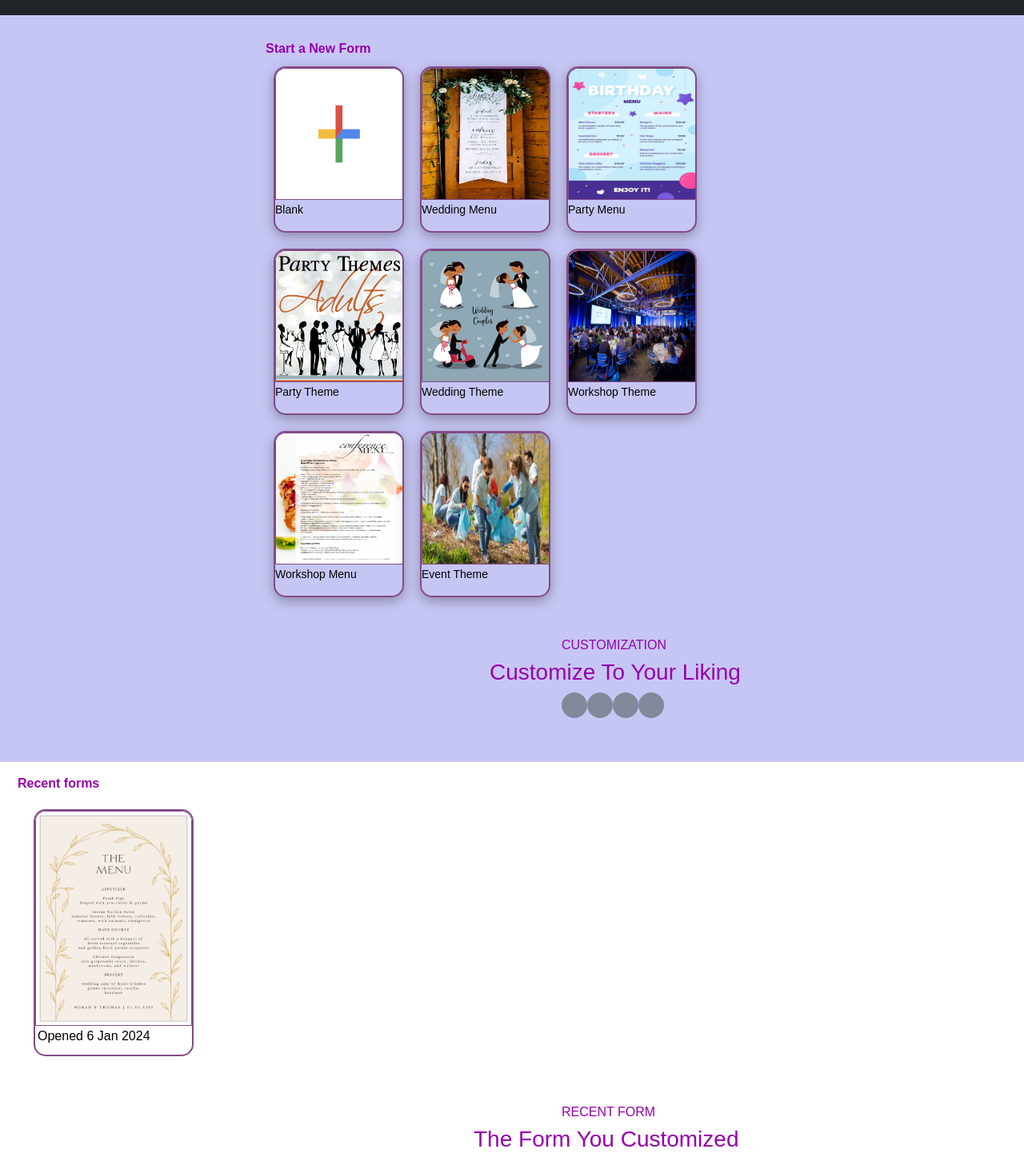
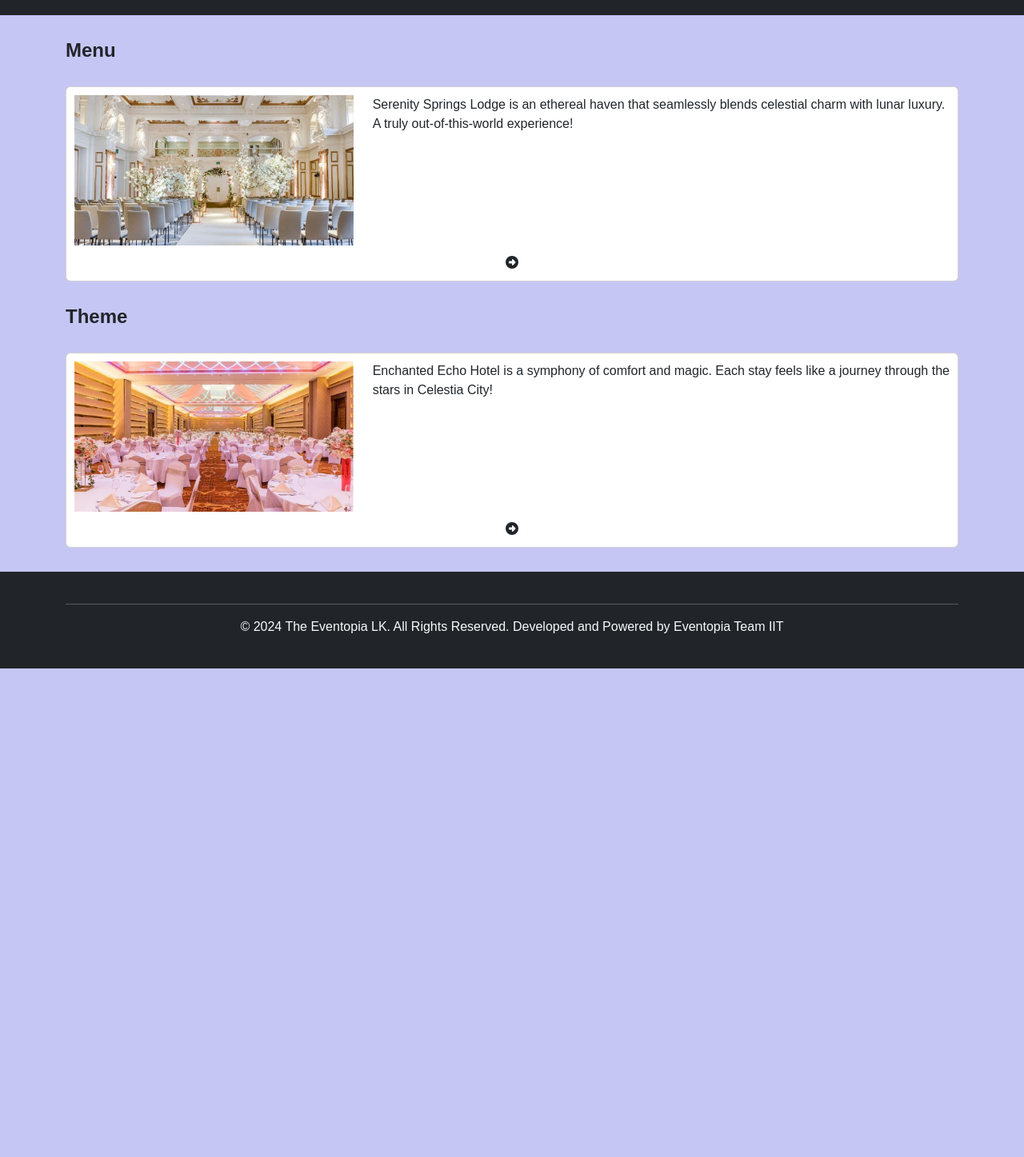
Before and after one commit to hirushifernando/Eventopia, a React (Create React App) app in the folder front-end/: page /customize in a window 1280 px wide. Shown: the part 41-1488 px from the top of the page at 80% size. After the commit the page ends 877 px from the top, so only its background shows below. Built offline with nearby package versions, Linux system fonts and the light colour scheme.

Commit message:
Add new components

```diff
--- a/front-end/package.json
+++ b/front-end/package.json
@@ -34,6 +34,7 @@
     "react-transition-group": "^4.4.5",
     "react-uuid": "^2.0.0",
     "styled-components": "^6.1.8",
+    "uuid": "^9.0.1",
     "web-vitals": "^2.1.4"
   },
   "scripts": {
--- a/front-end/src/pages/Customize.js
+++ b/front-end/src/pages/Customize.js
@@ -1,122 +1,77 @@
-import React from 'react';
-import { Spinner,Container, Row, Col, Image, Button, FormControl } from 'react-bootstrap';
+import React, { useState } from 'react';
+import { Container, Card, Row, Col } from 'react-bootstrap';
 import 'bootstrap/dist/css/bootstrap.min.css';
 import NavComp from '../components/NavComp';
-import "./template.css";
-import blank from "../images/Start-New-Form.png";
-import wedding from "../images/p1.jpg";
-import party from "../images/p2.jpg";
-import partyT from "../images/p4.jpg";
-import weddingT from "../images/p5.png";
-import workshopT from "../images/p5.jpg";
-import workshopM from "../images/p6.jpg";
-import eventT from "../images/p7.jpg";
-import uuid from "react-uuid";
-import { useNavigate } from 'react-router-dom';
-import doc_image from "../images/p3.jpg";
 import ShortFooter from '../components/ShortFooter';
+import { FontAwesomeIcon } from '@fortawesome/react-fontawesome';
+import { faMapMarkerAlt, faPhone, faArrowAltCircleRight, faTimesCircle, faMailBulk } from '@fortawesome/free-solid-svg-icons';
+import './customize.css'
+
+const topic = [
+  {
+    name: 'Menu',
+    description: 'Serenity Springs Lodge is an ethereal haven that seamlessly blends celestial charm with lunar luxury. A truly out-of-this-world experience!',
+    image: '/directory1.jpg',
+    link:''
+  },
+  {
+    name: 'Theme',
+    description: 'Enchanted Echo Hotel is a symphony of comfort and magic. Each stay feels like a journey through the stars in Celestia City!',
+    image: '/directory2.jpg',
+    link:''
+  },
+];
 
 function Template() {
-    const navigate = useNavigate();
-
-    const createForm = () => {
-        const id_ = uuid();
-        navigate("/form/" + id_);
+    const [selectedTopic, setSelectedTopic] = useState(null);
+    const selectTopic = (topic) => {
+        setSelectedTopic(topic);
       };
-
+      const clearSelectedTopic = () => {
+        setSelectedTopic(null);
+      };
   return (
-        <div style={{backgroundColor: 'white'}}>
+    <div style={{ backgroundColor: '#c6c6f5' }}>
       <NavComp />
-
       <Container fluid className="template_section">
-                <Row className="justify-content-center">
-                    <Col xs={12} sm={12} md={10} lg={8} xl={6}>
-                        <div className='template_top'>
-                            <div className='template_left'>
-                                <span style={{ fontSize: "16px", color: "#9500AB", fontWeight: "bold" }}>Start a New Form</span>
-                            </div>
-                        </div>
-                        <div className='template_body'>
-                            <div className='card' onClick={createForm}>
-                                <img src={blank} alt='Blank Form' className='card_image' />
-                                <p className='card_title'>Blank</p>
-                            </div>
-                            <div className='card' onClick={createForm}>
-                                <img src={wedding} alt='Wedding Menu Form' className='card_image' />
-                                <p className='card_title'>Wedding Menu</p>
-                            </div>
-                            <div className='card' onClick={createForm}>
-                                <img src={party} alt='Party Menu Form' className='card_image' />
-                                <p className='card_title'>Party Menu</p>
-                            </div>
-                            <div className='card' onClick={createForm}>
-                                <img src={partyT} alt='Party Theme Form' className='card_image' />
-                                <p className='card_title'>Party Theme</p>
-                            </div>
-                            <div className='card' onClick={createForm}>
-                                <img src={weddingT} alt='Wedding Theme Form' className='card_image' />
-                                <p className='card_title'>Wedding Theme</p>
-                            </div>
-                            <div className='card' onClick={createForm}>
-                                <img src={workshopT} alt='Workshop Theme Form' className='card_image' />
-                                <p className='card_title'>Workshop Theme</p>
-                            </div>
-                            <div className='card' onClick={createForm}>
-                                <img src={workshopM} alt='Workshop Theme Form' className='card_image' />
-                                <p className='card_title'>Workshop Menu</p>
-                            </div>
-                            <div className='card' onClick={createForm}>
-                                <img src={eventT} alt='Event Theme Form' className='card_image' />
-                                <p className='card_title'>Event Theme</p>
-                            </div>
-                        </div>
+        {topic.map((topic, index) => (
+          <Container key={index} style={{ marginTop: '30px' }}>
+            <h4 style={{ marginBottom: '30px' }}><b>{topic.name}</b></h4>
+            <Card style={{ width: '100%', backgroundColor: 'white', padding: '10px' }}>
+              <Row>
+                <Col xs={12} md={4}>
+                  {/* Image */}
+                  <img src={topic.image} alt={topic.name} style={{ width: '100%' }} />
+                </Col>
+                <Col xs={12} md={8}>
+                  {/* Paragraph */}
+                  <p>{topic.description}</p>
                 </Col>
               </Row>
-                <div className="text-row" style={{ marginTop: '40px', color: '#9500AB',paddingLeft:"690px" }}>
-                <h6>CUSTOMIZATION</h6>
+              <div style={{ textAlign: 'center', marginTop: '10px' }}>
+                <FontAwesomeIcon
+                    icon={faArrowAltCircleRight}
+                    style={{ cursor: 'pointer' }}
+                    onClick={() => selectTopic(topic)}
+                    />
              </div>
-                <div className="text-row" style={{ color: '#9500AB' ,paddingLeft:"600px" }}>
-                <h3>Customize To Your Liking</h3>
+            </Card>
+          </Container>
+        ))}
+        {selectedTopic && (
+                  <Card style={{ marginTop: '20px', border: '2px solid #a600a6', width: '100%', backgroundColor: '#ffeeaa' }}>
+                    <Card.Body>
+                      <p></p>
+                      <div style={{ textAlign: 'center', marginTop: '10px' }}>
+                        <FontAwesomeIcon
+                          icon={faTimesCircle}
+                          style={{ cursor: 'pointer', color: 'red', fontSize: '24px' }}
+                          onClick={clearSelectedTopic}
+                        />
                       </div>
-                <div className="flower-vines" style={{ paddingBottom: '10px', paddingLeft:"690px"}}>
-                    <Spinner animation="grow" variant="secondary" />
-                    <Spinner animation="grow" variant="secondary" />
-                    <Spinner animation="grow" variant="secondary" />
-                    <Spinner animation="grow" variant="secondary" />
-                </div>
-            </Container>
-            <Container fluid className="header" style={{ backgroundColor: 'white', color: 'white' }}>
-                <div className='main_body'>
-                    <div className="mainbody_top">
-                        <div className="mainbody_top_left" style={{ fontSize: "16px", fontWeight: "bold", color: '#9500AB' }}>
-                            Recent forms
-                        </div>
-                    </div>
-                    <div className="mainbody_doc">
-                        <div className='doc_card' onClick={() => navigate("/recent-doc")}>
-                            <img src={doc_image} alt='Your Document' className='doc_image' />
-                            <div className='doc_card_content' style={{color: '#000000'}}>
-                                <h6>Opened 6 Jan 2024</h6>
-                                <div className='doc_content' style={{ fontSize: "12px", color: "black" }}>
-                                    <div className='content_left'>
-                                    </div>
-                                </div>
-                            </div>
-                        </div>
-                    </div>
-                </div>
-                <div className="text-row" style={{ marginTop: '40px', color: '#9500AB',paddingLeft:"690px" }}>
-              <h6>RECENT FORM</h6>
-            </div>
-            <div className="text-row" style={{ color: '#9500AB' ,paddingLeft:"580px" }}>
-              <h3>The Form You Customized</h3>
-            </div>
-                <div className="flower-vines" style={{ paddingBottom: '20px', paddingLeft:"690px" }}>
-                    <Spinner animation="grow" variant="secondary" />
-                    <Spinner animation="grow" variant="secondary" />
-                    <Spinner animation="grow" variant="secondary" />
-                    <Spinner animation="grow" variant="secondary" />
-                </div>
+                    </Card.Body>
+                  </Card>
+                )}
       </Container>
       <ShortFooter />
     </div>
--- a/front-end/src/pages/Dashboard.js
+++ b/front-end/src/pages/Dashboard.js
@@ -1,5 +1,4 @@
 import React, { useState } from 'react';
-
 import NavComp from '../components/NavComp';
 import { Container, Button, Card  } from 'react-bootstrap'; // Imported Button from react-bootstrap
 import ListGroup from 'react-bootstrap/ListGroup';
@@ -151,10 +150,13 @@ const handleAddTask = async () => {
           </Card>
           </div>
           <div style={{ marginRight: '20px'}}>
-            <Card style={{ width: '250px', backgroundColor:'white', height:'80px', padding:'10px' }}>
+            <Card style={{ width: '260px', backgroundColor:'white', height:'80px', padding:'10px' }}>
               {/* Clock component placed inside the Card */}
               <Clock />
               {/* Additional content for the Card can be added here */}
+            </Card>
+            <Card>
+
             </Card>
           </div>
           <Card style={{ width: '900px', backgroundColor:'white', height:'320px' }}>
--- /dev/null
+++ b/front-end/src/pages/customize.css
@@ -0,0 +1,7 @@
+body {
+    font-family: Arial, sans-serif;
+    background-color: #c6c6f5;
+    margin: 0;
+    padding: 0;
+    overflow-y: scroll;
+}
--- a/front-end/src/pages/template.css
+++ /dev/null
@@ -1,138 +0,0 @@
-
-.template_section {
-    background-color: #c6c6f5;
-    padding-bottom: 40px;
-    padding-top: 30px;
-}
-
-.template_top {
-    display: flex;
-    flex-direction: column;
-    align-items: left;
-}
-
-.template_body {
-    margin: 0;
-    display: flex;
-    flex-wrap: wrap;
-    justify-content: left;
-}
-
-.card {
-    width: 163px;
-    margin: 10px;
-    background-color: #c6c6f5;
-    border: 2px solid #814b87;
-    cursor: pointer;
-    border-radius: 15px;
-    box-shadow: rgba(0, 0, 0, 0.30) 0px 5px 15px;
-}
-
-.card_image {
-    box-sizing: border-box;
-    height: 165px;
-    width: 160px;
-    cursor: pointer;
-    border-top-left-radius: 13px;
-    border-top-right-radius: 13px;
-    border: 1px solid #814b87;
-}
-
-.card_image:hover {
-    border: 3px solid #814b87;
-    box-shadow: rgb(38, 57, 77) 0px 20px 30px -10px;
-}
-
-.card_title {
-    font-size: 14px;
-    margin-top: 2px;
-    color: black;
-    font-weight: 500;
-}
-
-.main_body {
-    background-color: white;
-    margin: 0 10px;
-}
-
-.mainbody_top {
-    display: flex;
-    margin-top: 15px;
-    flex-direction: column;
-    justify-content: left;
-    align-items: left;
-}
-
-.mainbody_doc {
-    display: flex;
-    flex-wrap: wrap;
-    justify-content: left;
-    margin: 20px;
-}
-
-.doc_card {
-    display: flex;
-    flex-direction: column;
-    box-sizing: border-box;
-    width: 100%;
-    max-width: 200px;
-    margin: 0 10px 20px 0;
-    border: 2px solid #814b87;
-    border-radius: 15px;
-}
-
-.doc_card:hover {
-    border: 3px solid #814b87;
-}
-
-.doc_image {
-    box-sizing: border-box;
-    height: auto;
-    width: 100%;
-    border: 1px solid #814b87;
-    border-top-left-radius: 13px;
-    border-top-right-radius: 13px;
-}
-
-.doc_card_content {
-    display: flex;
-    flex-direction: column;
-    justify-content: space-between;
-    padding: 3px;
-}
-
-.doc_content {
-    display: flex;
-    flex-direction: row;
-    justify-content: space-between;
-    margin-top: 2px;
-}
-
-.content_left {
-    display: flex;
-    flex-direction: row;
-    align-items: center;
-}
-
-
-@media (max-width: 768px) {
-    .template_body {
-        justify-content: center;
-    }
-
-    .mainbody_top {
-        flex-direction: column;
-        align-items: center;
-        justify-content: center;
-    }
-
-    .mainbody_doc {
-        justify-content: center;
-    }
-
-    .doc_card {
-        width: 100%;
-        max-width: none;
-        margin: 0 0 20px 0;
-    }
-}
```
Also changed, not shown: 1 other file (tests, documents, lock files or other folders). Lines whose indentation alone changed are shown as unchanged.
